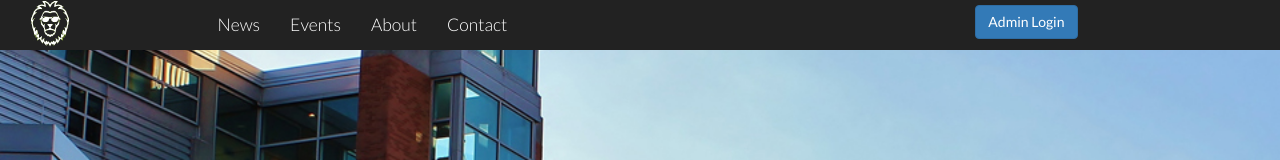
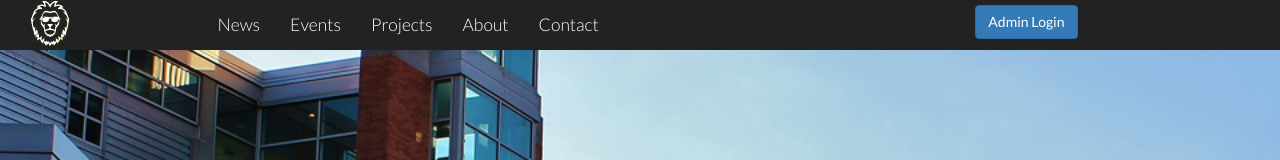
Before and after one commit to thecbliss/oduacm.github.io, a website: page index.html in a window 1280 px wide. Shown: the top 160 px of the page. Drawn offline with Linux system fonts and the light colour scheme.

Commit message:
Added Projects tab to navbar

```diff
--- a/index.html
+++ b/index.html
@@ -73,6 +73,7 @@
   <ul id="navList" class="nav navbar-nav">
     <li><a href="#news">News</a></li>
     <li><a href="#events">Events</a></li>
+    <li><a href="#projects">Projects</a><li>
     <li><a href="#about">About</a></li>
     <li><a href="#contact">Contact</a></li>
     <li style="float: right;padding-top:5px;"><button class="btn btn-primary">Admin Login</button></li>
```
